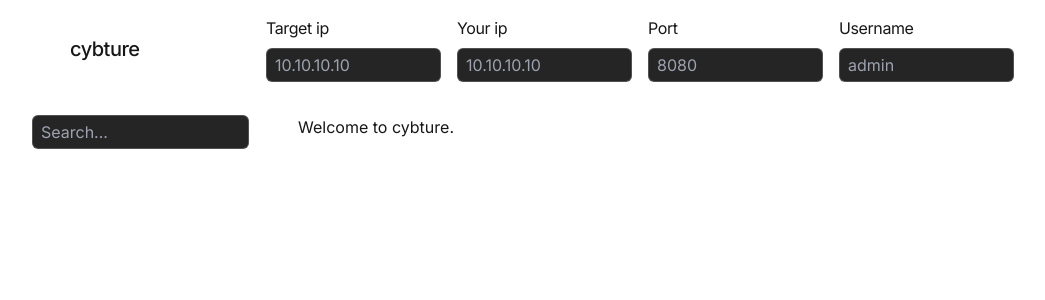
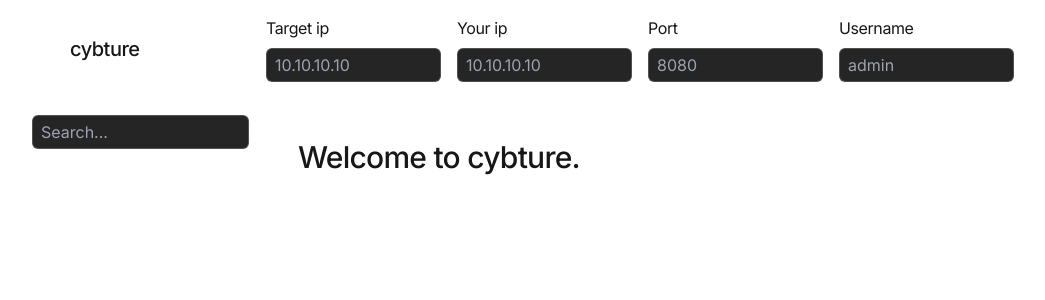
Before and after one commit to cawx/cybture, a Next.js app: page / in a window 1280 px wide. Shown: the top 300 px of the page, without its empty margins (0-1045 px from the left). Built offline with nearby package versions, Linux system fonts and the light colour scheme.

Commit message:
basic homepage

```diff
--- a/src/app/page.tsx
+++ b/src/app/page.tsx
@@ -1,7 +1,22 @@
+import Link from "next/link";
+
 export default function Home() {
   return (
-    <section className="p-4">
-      <div>Welcome to cybture.</div>
+    <section className="p-4 w-full mt-6 mx-auto max-w-[850px]">
+      <h1 className="text-3xl font-medium mb-2">Welcome to cybture.</h1>
+      <p className="text-white/70 mt-6">
+        A collection of popular tool commands designed for quick and easy access
+        during ethical hacking CTFs. Instead of struggling to recall commands or
+        wading through extensive documentation, Cybture provides a
+        straightforward solution to find the answers you need. This project was
+        created to simplify command usage for my personal needs while deepening
+        my understanding of the tools commonly used in ethical hacking.
+      </p>
+      <Link href="https://github.com/cawx/cybture" target="_blank">
+        <h2 className="text-xl text-white/80 font-medium mb-2 mt-12 underline hover:text-white">
+          Contribute to this project
+        </h2>
+      </Link>
     </section>
   );
 }
```
